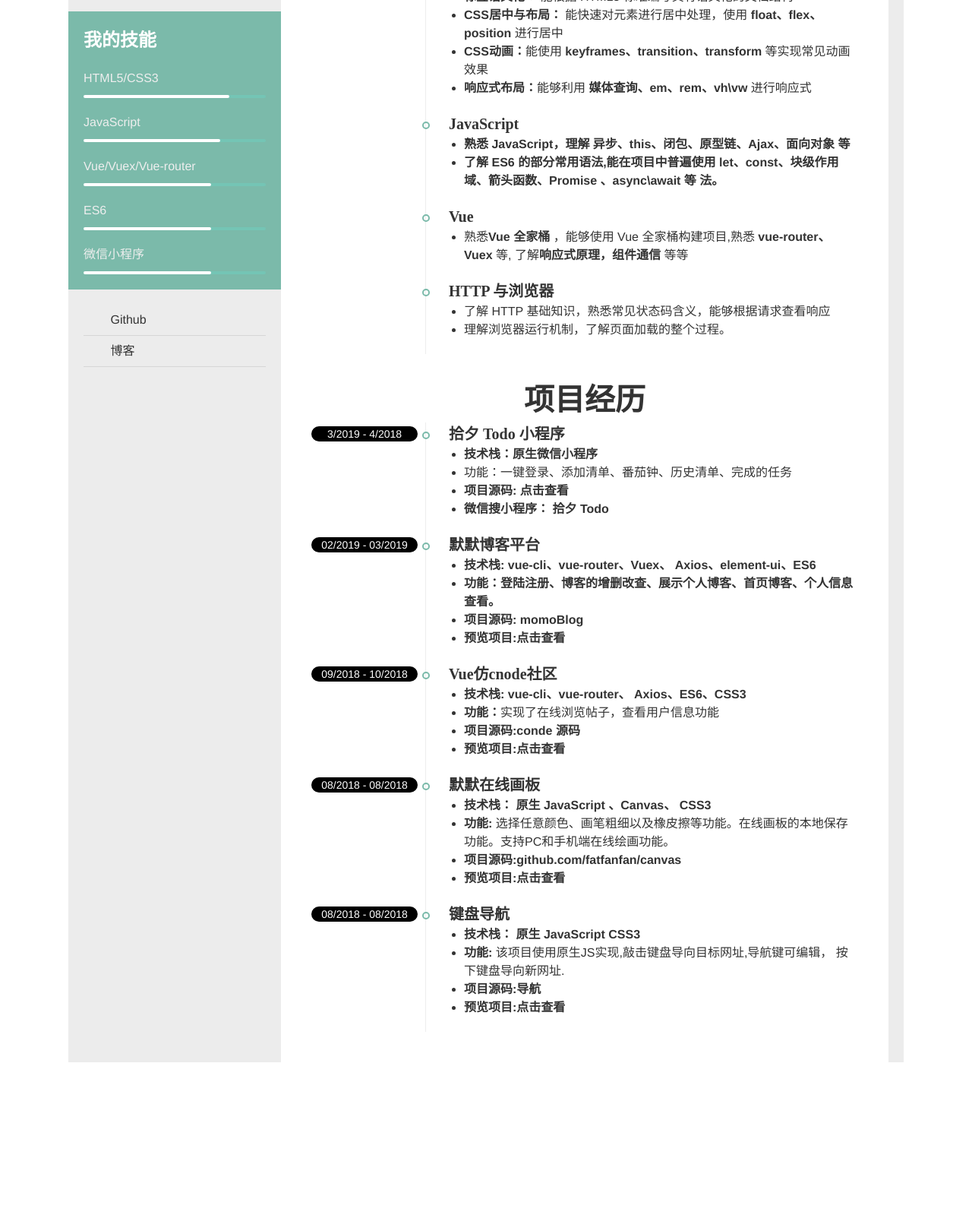
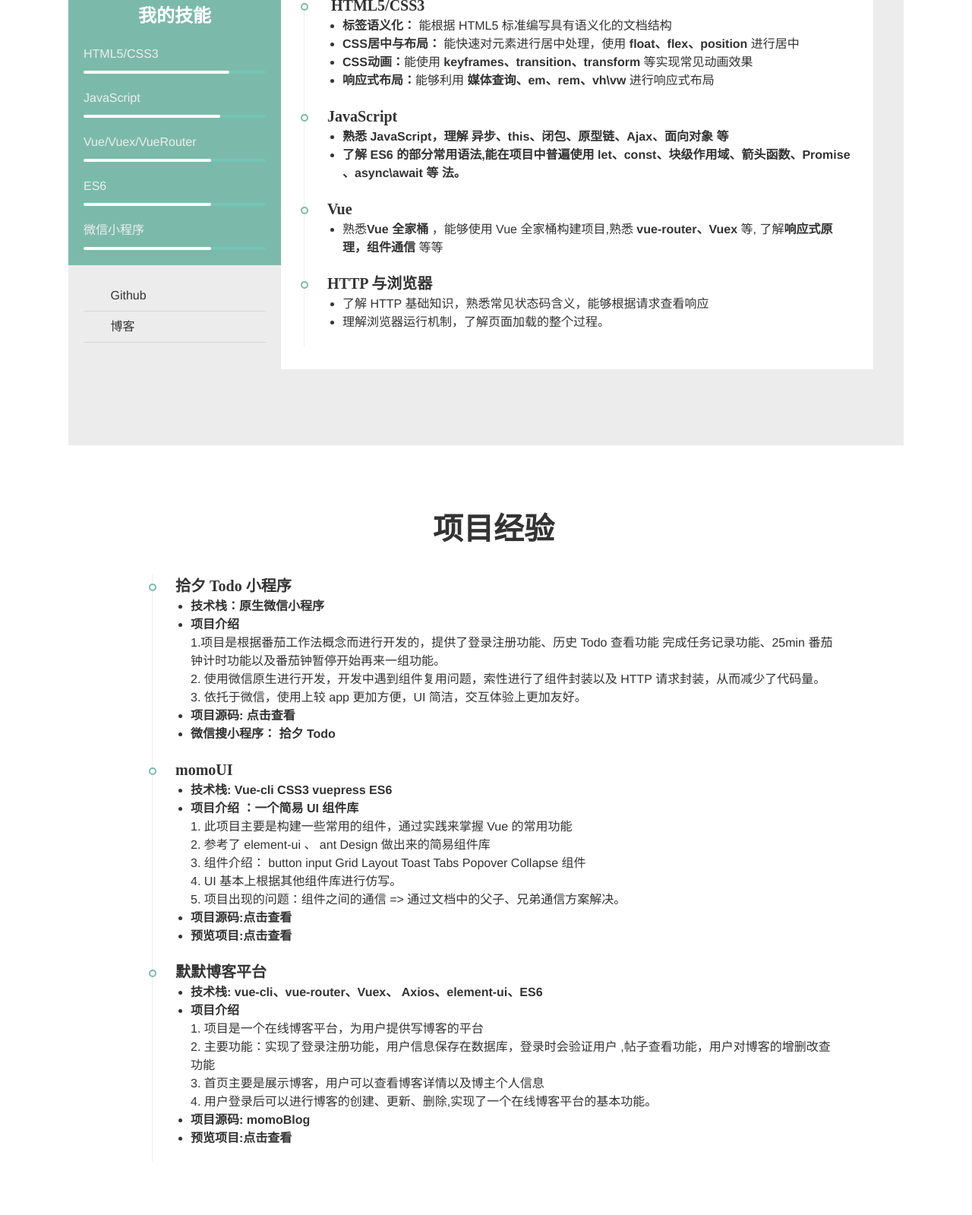
Before and after one commit to fanshuaibing/resume-pdf, a plain HTML site: page index.html in a window 1280 px wide. Shown: the part 456-2055 px from the top of the page at 76% size. Before the commit the page ends 1884 px from the top, so only its background shows below. Drawn offline with Linux system fonts and the light colour scheme; some icons are missing; a small style sheet from the web is missing.

Commit message:
简历更新

```diff
--- a/index.html
+++ b/index.html
@@ -18,16 +18,7 @@
 			color: #333;
 		}
 		/*common css  */
-		.pill {
-			background: #000;
-			color: #fff;
-			display: inline-block;
-			font-size: 14px;
-			width: 140px;
-			line-height: 20px;
-			text-align: center;
-			border-radius: 20px;;
-		}
+
 		.layout {
 			max-width: 1100px;
 			margin: 0 auto;
@@ -42,6 +33,20 @@
 			font: 16px/1.5 SimSun, STKaiti, "Microsoft YaHei", SimHei, Helvetica, Arial;
 			color: #333;
 		}
+		.pill {
+			background: #000;
+			color: #fff;
+			display: inline-block;
+			font-size: 14px;
+			width: 140px;
+			line-height: 20px;
+			text-align: center;
+			border-radius: 20px;;
+		}
+		.section .pill {
+			float: left;
+			margin-top: 5px;
+		}
 
 		.wrapper {
 			background-color: #ececec;
@@ -49,13 +54,32 @@
 			margin-bottom: 30px;
 			padding-top: 40px;
 		}
+	h2{
+		text-align: center;
+	}
+		.top{
+			display: flex;
+			margin-right: 40px;
+			margin-bottom: 100px;
+		}
+		.content{
+			display: flex;
+			flex-direction: column;
+			justify-content: center;
+			align-items: flex-start;
+			padding: 30px;
+			background: white;
+		}
+		.education{
+			width: 100%;
+		}
 		.aside {
-			float: left;
 			width: 280px;
 		}
 		.aside .user {
 			text-align: center;
 			padding-bottom: 20px;
+			font-size: 22px;
 		}
 		.aside .user h1{
 			font-size: 40px;
@@ -119,30 +143,20 @@
 		.aside .others h2 {
 			margin: 20px 0 0 20px;
 		}
-		.main {
-			margin-left: 280px;
-			background: #fff;
-			padding: 40px;
-			margin-right: 20px;
-		}
-		.main .intro {
-			overflow: auto;
-		}
-		.main .intro img {
+
+
+		 .intro img {
 			width: 80px;
 			height: 80px;
 			float: left;
 		}
-		.main .intro p {
+		 .intro p {
 			margin-left: 120px;
 		}
-		.section {
-		}
 
-		.section .pill {
-			float: left;
-			margin-top: 5px;
-		}
+
+
+
 		.section h2{
 			font-size: 40px;
 			color: #333;
@@ -150,7 +164,6 @@
 			margin-top: 30px;
 		}
 		.section .more {
-			margin-left: 150px;
 			border-left: 1px solid #eee;
 		}
 		.section h3 {
@@ -196,23 +209,33 @@
 		li> ul {
 			list-style-type: disc;
 		}
+
+		main{
+			margin-top: 50px;
+			padding: 50px;
+			background: white;
+		}
+		main .projects{
+			display: flex;
+			flex-direction: column;
+			margin-left: 20px;
+			padding: 0px 40px;
+		}
+		.projects h2{
+			font-size: 40px;
+			margin-bottom: 30px;
+		}
+
+
 		@media print {
 			.aside {
 				width: 200px;
-			}
-			.main {
-				margin-left: 200px;
 			}
 			.aside .user::after {
 				border-right-width: 100px;
 				border-left-width: 100px;
 			}
-			.pill {
-				display: none;
-			}
-			.section .more {
-				margin-left: 20px;
-			}
+
 			.wrapper {
 				margin: 0;
 			}
@@ -223,15 +246,16 @@
 </head>
 <body>
 <div class="wrapper layout clearfix">
+
+	<div class="top">
 		<div class="aside">
 			<div class="user">
 				<h1>范帅兵</h1>
 				<p>应聘前端工程师</p>
 			</div>
 			<ul class="contact">
-			<li><span class="iconfont icon-email"></span>1737574999@qq.com</li>
-			<li><span class="iconfont icon-phone"></span> 1775697xxxx</li>
-			<li><span class="iconfont icon-experience"></span>大四在读</li>
+				<li style="font-size: 12px;"><span class="iconfont icon-email"></span>1737574999@qq.com</li>
+				<li><span class="iconfont icon-phone"></span> 17756979xxxx</li>
 				<li><span class="iconfont icon-education"></span> 安徽建筑大学</li>
 			</ul>
 			<div class="skills">
@@ -241,7 +265,7 @@
 					<dd><span class="mastery" style="width: 80%"></span></dd>
 					<dt>JavaScript</dt>
 					<dd><span class="mastery" style="width: 75%"></span></dd>
-				<dt>Vue/Vuex/Vue-router</dt>
+					<dt>Vue/Vuex/VueRouter</dt>
 					<dd><span class="mastery" style="width: 70%"></span></dd>
 					<dt>ES6</dt>
 					<dd><span class="mastery" style="width: 70%"></span></dd>
@@ -257,34 +281,34 @@
 				</ul>
 			</div>
 		</div>
-	<div class="main">
-
+		<div class="content">
+			<p>一年前端项目经验，熟悉Vue技术栈，熟悉模块化、工程化开发流程，熟练使用ES6
+				写代码，有小程序、移动端开发经验
+			</p>
 			<div class="education section">
 				<h2>教育经历</h2>
 				<div class="item">
-				<div class="left pill">09/2015 - 07/2019</div>
-				<h3><strong>安徽建筑大学</strong>(一本)</h3>
+					<h3><strong>学校： 安徽建筑大学</strong>(一本)</h3>
 					<h3><strong>专业：</strong>会计学</h3>
 					<h3><strong>获奖：</strong>三次校三等奖学金</h3>
 					<h3><strong>英语：</strong>CET4</h3>
-
+				</div>
 			</div>
 			<div class="experience section">
 				<h2>个人技能</h2>
-				<div class="left pill">06/2018 - 现在 </div>
 				<div class="more">
 					<h3><strong>   HTML5/CSS3</strong></h3>
 					<ul class="skill">
 						<li> <strong>标签语义化：</strong> 能根据 HTML5 标准编写具有语义化的文档结构</li>
 						<li> <strong>CSS居中与布局：</strong> 能快速对元素进行居中处理，使用 <strong class="color">float、flex、position</strong> 进行居中</li>
-						<li><strong>CSS动画：</strong>能使用<strong class="color"> keyframes、transition、transform </strong>等实现常见动画效果</li>
-						<li><strong>响应式布局：</strong>能够利用 <strong class="color">媒体查询、em、rem、vh\vw </strong>进行响应式</li>
+						<li><strong>CSS动画：</strong>能使用<strong > keyframes、transition、transform </strong>等实现常见动画效果</li>
+						<li><strong>响应式布局：</strong>能够利用 <strong >媒体查询、em、rem、vh\vw </strong>进行响应式布局</li>
 					</ul>
 
 					<h3><strong>JavaScript</strong></h3>
 					<ul class="skill">
-						<li> <strong>熟悉 JavaScript，理解 <strong class="color">异步、this、闭包、原型链、Ajax、面向对象 </strong>等</strong> </li>
-							<li><strong>了解 <strong class="color">ES6</strong> 的部分常用语法,能在项目中普遍使用 <strong class="color">let、const、块级作用域、箭头函数、Promise 、async\await</strong> 等
+						<li> <strong>熟悉 JavaScript，理解 <strong >异步、this、闭包、原型链、Ajax、面向对象 </strong>等</strong> </li>
+						<li><strong>了解 <strong >ES6</strong> 的部分常用语法,能在项目中普遍使用 <strong class="color">let、const、块级作用域、箭头函数、Promise 、async\await</strong> 等
 							法。</strong></li>
 					</ul>
 					<h3><strong>Vue</strong></h3>
@@ -297,72 +321,113 @@
 						<li>了解 HTTP 基础知识，熟悉常见状态码含义，能够根据请求查看响应</li>
 						<li>理解浏览器运行机制，了解页面加载的整个过程。</li>
 					</ul>
-
-
+				</div>
+			</div>
 		</div>
 	</div>
 
+
+	<main>
 		<div class="projects section">
-				<h2>项目经历</h2>
+			<h2>项目经验</h2>
 			<div class="item">
-					<div class="left pill">3/2019 - 4/2018</div>
 				<div class="more">
 					<h3>拾夕 Todo 小程序</h3>
 					<ul>
 						<li><strong>技术栈：</strong><strong class="color">原生微信小程序</strong></li>
-							<li>功能：一键登录、添加清单、番茄钟、历史清单、完成的任务</li>
+						<li><strong>项目介绍 </strong><br>
+							1.项目是根据番茄工作法概念而进行开发的，提供了登录注册功能、历史 Todo 查看功能
+									完成任务记录功能、25min 番茄钟计时功能以及番茄钟暂停开始再来一组功能。 <br>
+							2. 使用微信原生进行开发，开发中遇到组件复用问题，索性进行了组件封装以及 HTTP 请求封装，从而减少了代码量。 <br>
+							3. 依托于微信，使用上较 app 更加方便，UI 简洁，交互体验上更加友好。
+						</li>
 						<li><strong>项目源码:<a href="https://github.com/fatfanfan/tomato-mini" target="_blank"> 点击查看</a></strong></li>
 						<li><strong>微信搜小程序： 拾夕 Todo </strong></li>
 					</ul>
 				</div>
 			</div>
 			<div class="item">
-					<div class="left pill">02/2019 - 03/2019</div>
+				<div class="more">
+					<h3>momoUI</h3>
+					<ul>
+						<li><strong>技术栈:</strong> <strong class="color">Vue-cli CSS3 vuepress
+							ES6</strong> </li>
+						<li><strong>项目介绍 ：一个简易 UI 组件库 </strong> <br>
+							1. 此项目主要是构建一些常用的组件，通过实践来掌握 Vue 的常用功能 <br>
+							2. 参考了 element-ui 、 ant Design 做出来的简易组件库 <br>
+							3. 组件介绍： button input Grid Layout Toast Tabs Popover Collapse 组件 <br>
+							4. UI 基本上根据其他组件库进行仿写。 <br>
+							5. 项目出现的问题：组件之间的通信  => 通过文档中的父子、兄弟通信方案解决。 <br>
+						</li>
+						<li><strong>项目源码:<a href="https://github.com/fatfanfan/fan-ui" target="_blank">点击查看</a></strong></li>
+						<li><strong>预览项目:<a href="https://fatfanfan.github.io/fan-UI/" target="_blank">点击查看</a></strong></li>
+					</ul>
+				</div>
+			</div>
+			<div class="item">
 				<div class="more">
 					<h3>默默博客平台</h3>
 					<ul>
 						<li><strong>技术栈:</strong> <strong class="color">vue-cli、vue-router、Vuex、
 							Axios、element-ui、ES6</strong> </li>
-							<li><strong>功能：</strong><strong class="color">登陆注册、博客的增删改查、展示个人博客、首页博客、个人信息查看。</strong></li>
+						<li><strong>项目介绍</strong> <br>
+							1. 项目是一个在线博客平台，为用户提供写博客的平台<br>
+							2. 主要功能：实现了登录注册功能，用户信息保存在数据库，登录时会验证用户 ,帖子查看功能，用户对博客的增删改查功能 <br>
+							3. 首页主要是展示博客，用户可以查看博客详情以及博主个人信息 <br>
+							4. 用户登录后可以进行博客的创建、更新、删除,实现了一个在线博客平台的基本功能。
+						</li>
 
 						<li><strong>项目源码:<a href="https://github.com/fatfanfan/momo-blog" target="_blank"> momoBlog</a></strong></li>
 						<li><strong>预览项目:<a href="https://fatfanfan.github.io/momo-blog/dist/#/" target="_blank">点击查看</a></strong></li>
 					</ul>
-
 				</div>
 			</div>
+			<br>
+			<br>
+			<br>
 			<div class="item">
-					<div class="left pill">09/2018 - 10/2018</div>
 				<div class="more">
 					<h3>Vue仿cnode社区</h3>
 					<ul>
 						<li><strong>技术栈:</strong> <strong class="color">vue-cli、vue-router、 Axios、ES6、CSS3 </strong> </li>
-							<li><strong>功能：</strong>实现了在线浏览帖子，查看用户信息功能</li>
+						<li><strong>项目介绍</strong>
+							1. 这个项目是根据Cnode 社区给出的 API 当做后端，使用 Vue 来构建前端页面完成的。
+							2. 主要功能：帖子查看功能，用户信息查看，不同主题的切换
+							3. 这个项目主要是跟后端的一个交互，从后端获取数据，再用 vue 指令来渲染到页面上。
+							4， 封装 HTTP 请求，减少了代码量，与后端交互更清晰。
+						</li>
 						<li><strong>项目源码:<a href="https://github.com/fatfanfan/cnode" target="_blank">conde 源码</a></strong></li>
 						<li><strong>预览项目:<a href="https://fatfanfan.github.io/cnode/dist" target="_blank">点击查看</a></strong></li>
 					</ul>
 				</div>
 			</div>
+
 			<div class="item">
-					<div class="left pill">08/2018 - 08/2018</div>
 				<div class="more">
 					<h3>默默在线画板</h3>
 					<ul>
 						<li><strong>技术栈：</strong> <strong class="color">原生 JavaScript 、Canvas、 CSS3</strong></li>
-							<li><strong>功能:</strong> 选择任意颜色、画笔粗细以及橡皮擦等功能。在线画板的本地保存功能。支持PC和手机端在线绘画功能。</li>
+						<li><strong>项目介绍</strong> <br>
+							1. 这个项目主要是用来熟悉 Canvas , 完成后基本上熟悉了Canvas 绘画的基本功能。<br>
+							2. 根据Canvas API 实现了画笔功能（调色、线条宽度）、橡皮擦功能以及在线画板的保存功能。 <br>
+							3. 遇到了调色板实现难题，在网上进行查阅后，引入了 colorpicker.js ，从而实现了调色板的添加，根据colorpicker 的 API,从而实现了选择颜色后画笔颜色改变。<br>
+							4.使用 CSS 3 媒体查询，提供了 PC 和手机端在线绘画功能。 <br>
+						</li>
 						<li><strong>项目源码:<a href="https://github.com/fatfanfan/canvas" target="_blank">github.com/fatfanfan/canvas</a></strong></li>
 						<li><strong>预览项目:<a href="https://fatfanfan.github.io/canvas/index.html" target="_blank">点击查看</a></strong></li>
 					</ul>
 				</div>
 			</div>
 			<div class="item">
-					<div class="left pill">08/2018 - 08/2018</div>
 				<div class="more">
-						<h3>键盘导航</h3>
+					<h3>默默导航</h3>
 					<ul>
 						<li><strong>技术栈：</strong> <strong class="color">原生 JavaScript CSS3</strong></li>
-							<li><strong>功能: </strong>该项目使用原生JS实现,敲击键盘导向目标网址,导航键可编辑， 按下键盘导向新网址.</li>
-							<li><strong>项目源码:<a href="https://github.com/fatfanfan/keyboard" target="_blank">导航</a></strong></li>
+						<li><strong>功能: </strong>
+							1. 项目目标是构建一个导航页面，是自身对原生JavaScript 更加熟悉，了解了键盘事件。 <br>
+							2. 功能：导航功能，通过键盘事件，导向对应键盘上目标网址。修改目标网址，可导向新网址。
+						</li>
+						<li><strong>项目源码:<a href="https://github.com/fatfanfan/keyboard" target="_blank">点击查看</a></strong></li>
 						<li><strong>预览项目:<a href="https://fatfanfan.github.io/keyboard/index.html" target="_blank">点击查看</a></strong></li>
 					</ul>
 				</div>
@@ -370,8 +435,14 @@
 
 
 		</div>
-			<div class="about-me section">
+		<div class="projects section">
+			<h2>个人评价</h2>
+			<p>善于知识总结梳理，乐于分享，经常写技术博客，喜欢承担有技术难度的工作，乐于学习新的技术栈。</p>
 		</div>
-		</div>
+	</main>
+
+
+
+
 </div>
 </body>
```
Lines whose indentation alone changed are shown as unchanged.
